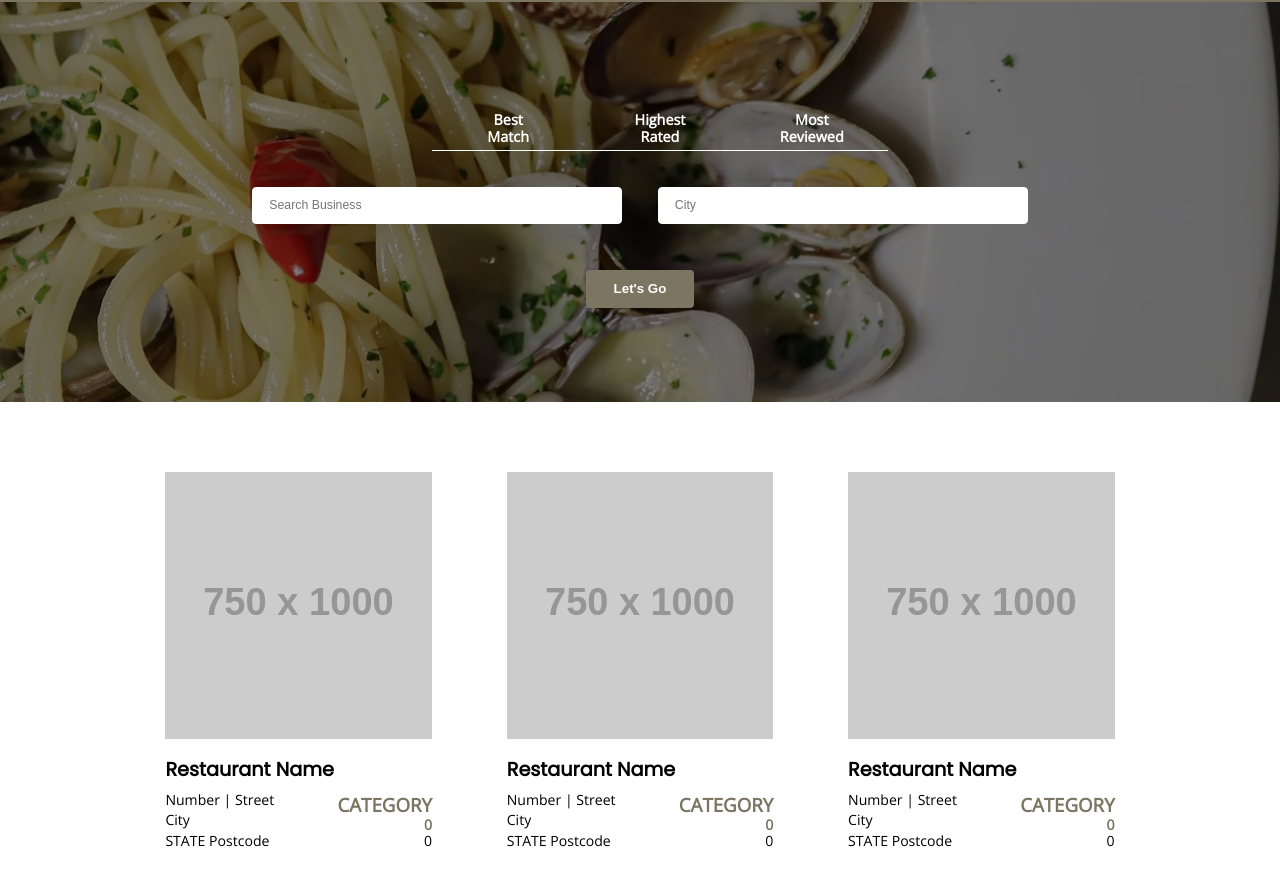
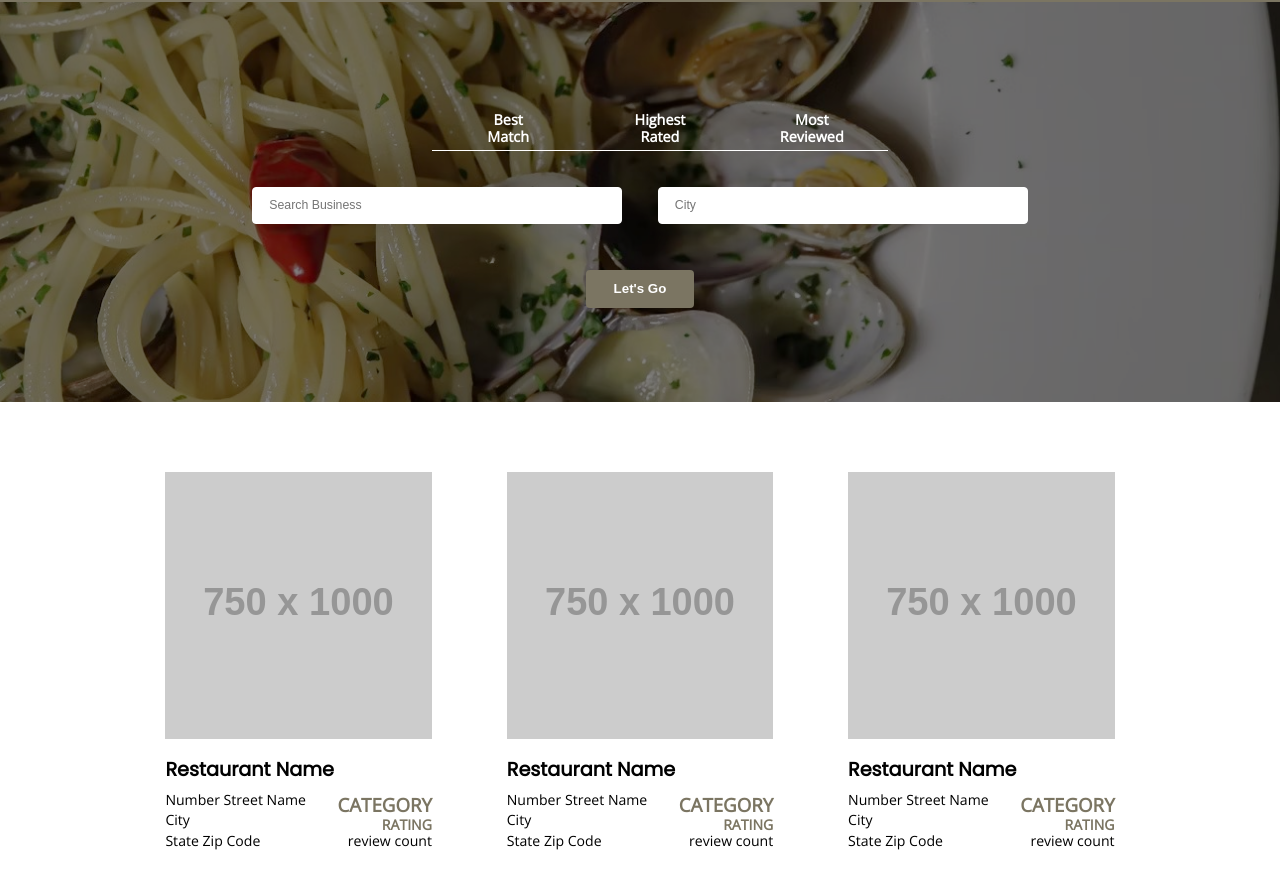
Before and after one commit to marionmorel/codecademy-ravenous, a React app: page / in a window 1280 px wide. Shown: the part 78-952 px from the top of the page. Built offline with nearby package versions, Linux system fonts and the light colour scheme; placeholder pictures from the web are drawn by us.

Commit message:
ravenous part II

```diff
--- a/public/index.html
+++ b/public/index.html
@@ -6,7 +6,7 @@
     <meta name="description" content="Web site created using create-react-app" />
 
     <link href="https://fonts.googleapis.com/css2?family=Open+Sans&family=Poppins&display=swap" rel="stylesheet">
-    <title>React App</title>
+    <title>Ravenous | Yelp Clone</title>
   </head>
   <body>
 
--- a/src/App/App.js
+++ b/src/App/App.js
@@ -1,6 +1,22 @@
+import React from 'react';
 import { BusinessList } from '../Components/BusinessList/BusinessList';
 import { SearchBar } from '../Components/SearchBar/SearchBar';
 import './App.css';
+
+const business = {
+  imageSrc:
+    "https://placehold.co/750x1000",
+  name: "Restaurant Name",
+  address: "Number Street Name",
+  city: "City",
+  state: "State",
+  zipCode: "Zip Code",
+  category: "Category",
+  rating: "rating",
+  reviewCount: "review count",
+};
+
+const businesses = [business, business, business, business, business, business];
 
 function App() {
   return (
@@ -9,7 +25,7 @@ function App() {
         <h1>ravenous</h1>
       </div>
       <SearchBar />
-      <BusinessList />
+      <BusinessList businesses={businesses}/>
     </div>
   );
 }
--- a/src/Components/Business/Business.js
+++ b/src/Components/Business/Business.js
@@ -1,20 +1,7 @@
 import React from 'react';
 import './Business.css';
 
-const business = {
-    imageSrc:
-      "https://placehold.co/750x1000",
-    name: "Restaurant Name",
-    address: "Number | Street",
-    city: "City",
-    state: "STATE",
-    zipCode: "Postcode",
-    category: "Category",
-    rating: 0.0,
-    reviewCount: 0,
-  };
-
-export const Business = () => {
+export const Business = ({ business }) => {
     return (
         <div className="business">
             <div className="image-container">
--- a/src/Components/BusinessList/BusinessList.js
+++ b/src/Components/BusinessList/BusinessList.js
@@ -2,12 +2,12 @@ import React from 'react';
 import { Business } from "../Business/Business";
 import './BusinessList.css';
 
-export const BusinessList = () => {
+export const BusinessList = ({ businesses }) => {
     return (
         <div className="business-list">
-            <Business />
-            <Business />
-            <Business />
+            {businesses.map((business) => {
+                return <Business business={business} key={business.name} />
+            })}
         </div>
     )
 }
```
